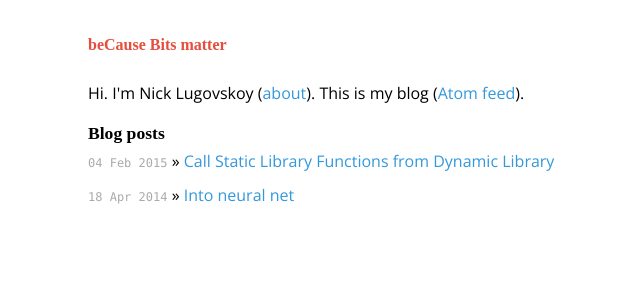
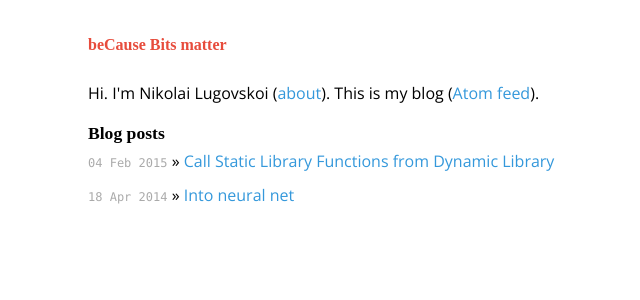
Before and after one commit to lugovskoy/lugovskoy.github.io, a Jekyll site: the page built from index.html, in a window 1280 px wide. Shown: the top 300 px of the page, without its empty margins (170-810 px from the left). Built offline with Jekyll 4.4.1, drawn with Linux system fonts in a browser that asks for light colours; some web fonts are replaced.

Commit message:
Update index.html

```diff
--- a/index.html
+++ b/index.html
@@ -4,7 +4,7 @@ title: cozbit
 ---
 
 <div id="home">
-   <p class="intro">Hi. I'm Nick Lugovskoy (<a href="/about">about</a>). This is my blog (<a href="/atom.xml">Atom feed</a>).</p>
+   <p class="intro">Hi. I'm Nikolai Lugovskoi (<a href="/about">about</a>). This is my blog (<a href="/atom.xml">Atom feed</a>).</p>
 
    <h2>Blog posts</h2>
    <ul class="posts">
```
